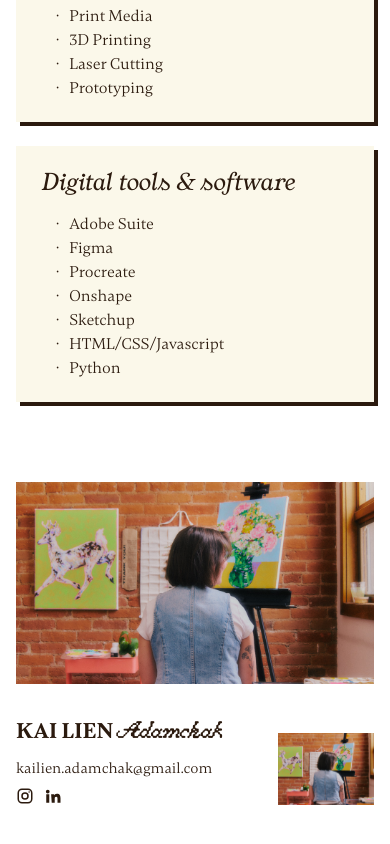
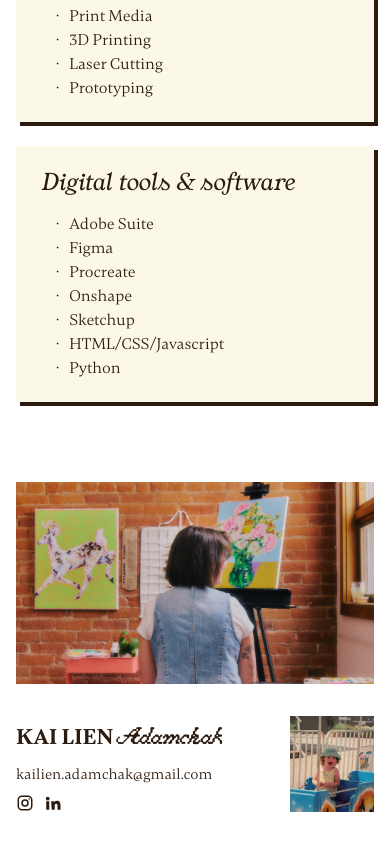
Before and after one commit to kailien-adamchak/portfolioWebsite, a plain HTML site: page index.html in a window 390 px wide. Shown: the part 1504-2348 px from the top of the page. Drawn offline with Linux system fonts and the light colour scheme.

Commit message:
Show childhood photo in footer at all screen sizes
The footer photo now keeps its natural proportions instead of being
cropped to a fixed box, and appears on desktop (140px tall) as well as
phones (96px tall).

Co-Authored-By: Claude Opus 5.5 <noreply@anthropic.com>

```diff
--- a/css/style.css
+++ b/css/style.css
@@ -333,7 +333,12 @@ a { color: inherit; }
 .socials svg { width: 18px; height: 18px; display: block; }
 .socials a:hover { color: var(--accent); }
 
-.footer-photo { display: none; }
+.footer-photo {
+  display: block;
+  height: 140px;
+  width: auto;            /* follows the photo's own shape, no crop or stretch */
+  background: var(--photo-fallback);
+}
 
 /* ============================================
    Mobile
@@ -366,11 +371,5 @@ a { color: inherit; }
 
 
   .site-footer { padding-top: 32px; }
-  .footer-photo {
-    display: block;
-    width: 96px;
-    height: 72px;
-    object-fit: cover;
-    background: var(--photo-fallback);
-  }
+  .footer-photo { height: 96px; }
 }
--- a/index.html
+++ b/index.html
@@ -130,7 +130,7 @@
           </a>
         </div>
       </div>
-      <img class="footer-photo" src="images/painting.jpg" alt="" aria-hidden="true" />
+      <img class="footer-photo" src="images/childhood.jpg" alt="" aria-hidden="true" />
     </footer>
 
   </div>
```
